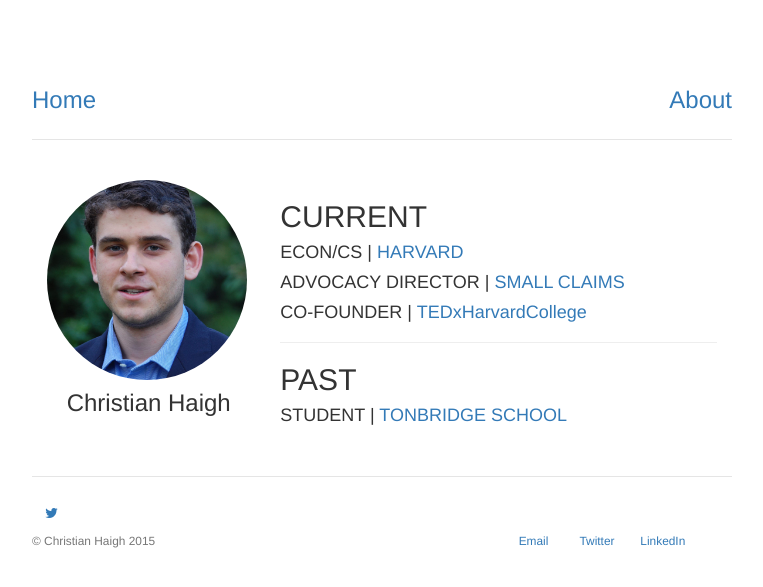
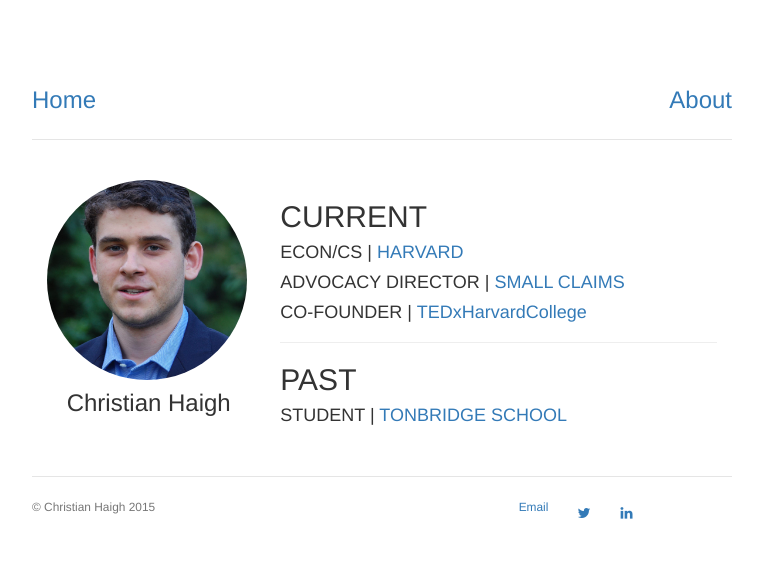
Before and after one commit to christianhaigh/christianhaigh.github.io, a Jekyll site: the page built from index.html, in a window 1280 px wide. Shown: the top 587 px of the page, without its empty margins (258-1021 px from the left). Built offline with Jekyll 4.4.1, drawn with Linux system fonts in a browser that asks for light colours.

Commit message:
Update default.html

```diff
--- a/_layouts/default.html
+++ b/_layouts/default.html
@@ -24,9 +24,6 @@
   {{ content }}
 
  <div class="footer">
- <a class="btn btn-social-icon btn-twitter">
-    <i class="fa fa-twitter"></i>
-  </a>
 	<div class="row">
 	  	<div class="col-sm-8">
 	  		<p><small>&copy; Christian Haigh 2015</small></p>
@@ -34,12 +31,12 @@
 	  	<div class="col-sm-1">
 	  		<p><a href="mailto:chaigh@college.harvard.edu"><small>Email</small></a></p>
 	  	</div>
-	  	<div class="col-sm-1">
-	  		<p><a href="http://twitter.com/christian_haigh"><small>Twitter</small></a></p>
-	  	</div>
-		<div class="col-sm-2">
-	  		<p><a href="https://www.linkedin.com/in/christianhaigh"><small>LinkedIn</small></a></p>
-	  	</div>
+	  	<a class="btn btn-social-icon btn-twitter">
+    			<i class="fa fa-twitter"></i>
+  		</a>
+		<a class="btn btn-social-icon btn-linkedin">
+    			<i class="fa fa-linkedin"></i>
+  		</a>
 	</div>
 
   </body>
```
